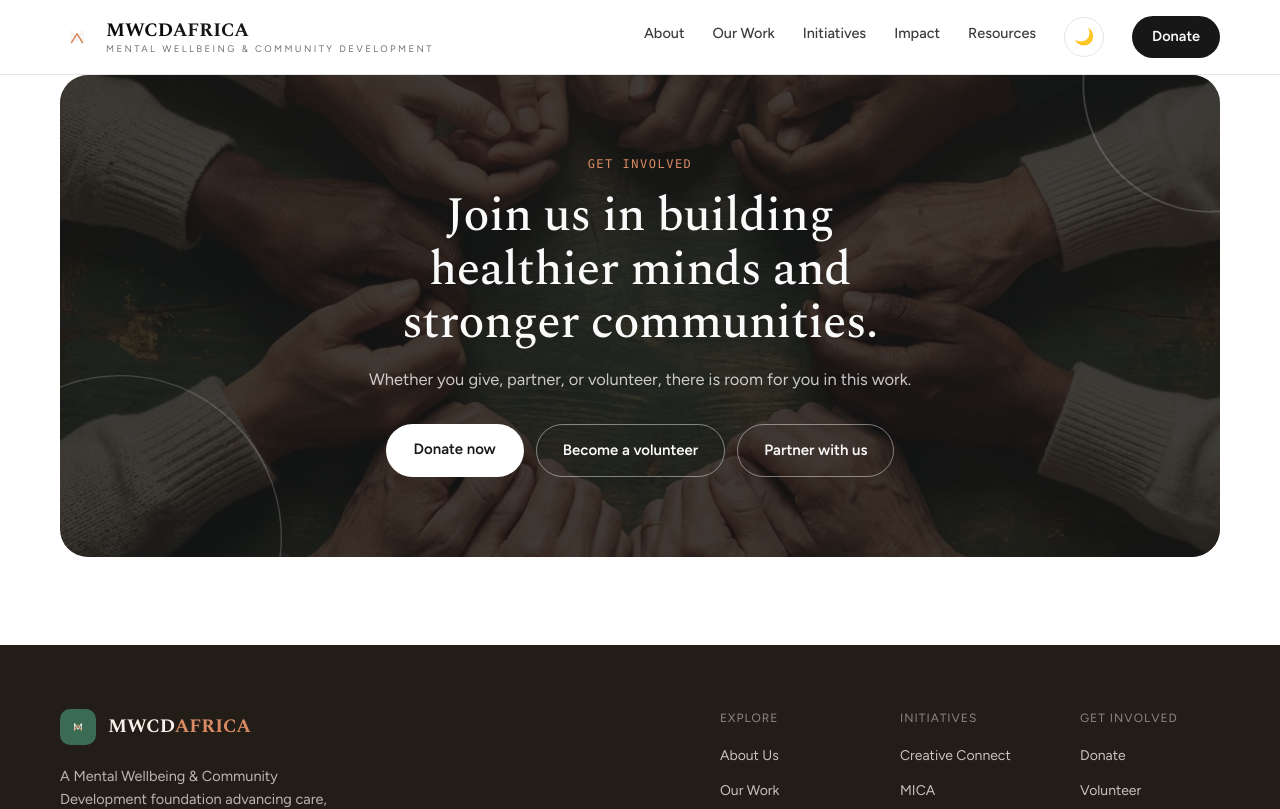
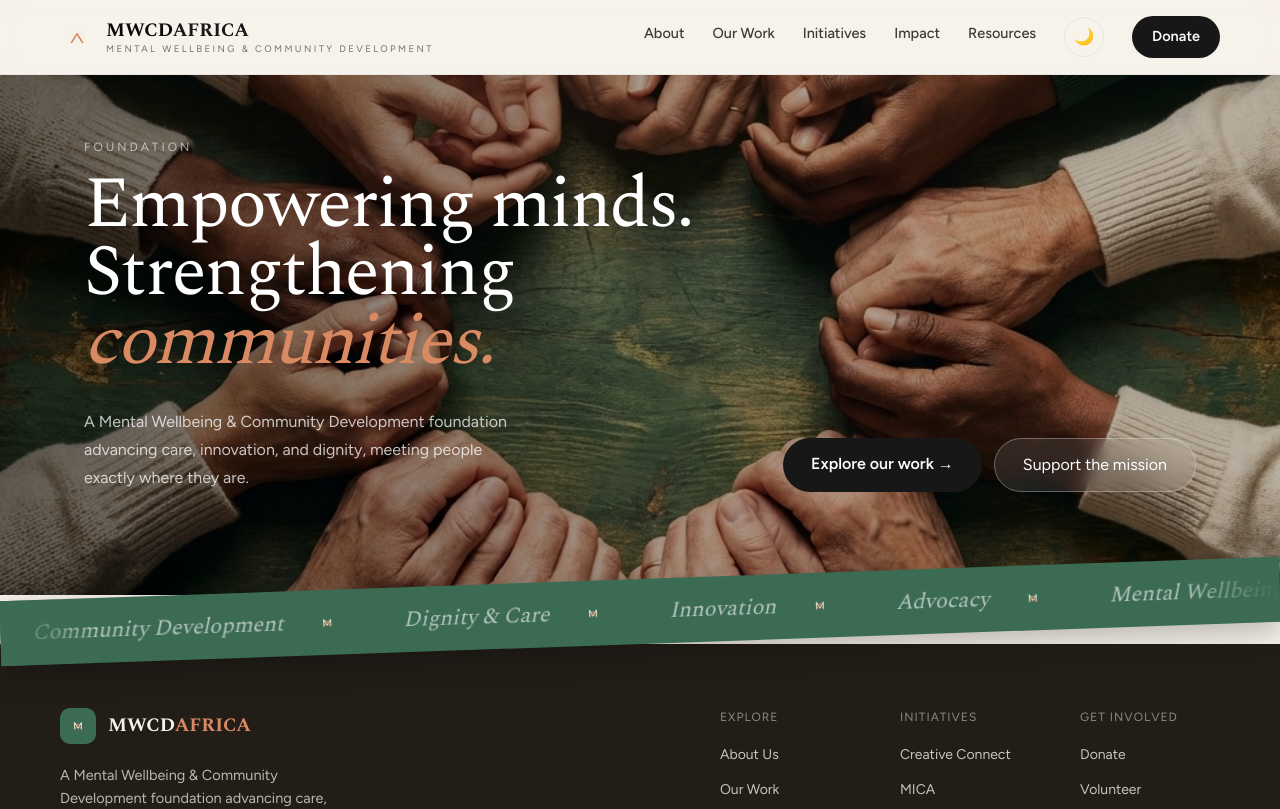
Before and after one commit to Davcid1572/mwcdafrica, a Next.js app: page / in a window 1280 px wide. Shown: the top 809 px of the page. Built offline with nearby package versions, Linux system fonts and the light colour scheme.

Commit message:
feat: add Hero and MissionMarquee components, update globals.css styles

```diff
--- a/src/app/globals.css
+++ b/src/app/globals.css
@@ -13,7 +13,7 @@
   --accent: oklch(0.97 0 0);
   --accent-light: #d98a63;
   --border: oklch(0.922 0 0);
-  --background: oklch(1 0 0);
+  --background: #f7f2ea;
   --foreground: oklch(0.145 0 0);
   --card: oklch(1 0 0);
   --card-foreground: oklch(0.145 0 0);
@@ -144,3 +144,21 @@ body {
     @apply font-sans;
   }
 }
+
+@keyframes marquee {
+  from {
+    transform: translateX(0);
+  }
+
+  to {
+    transform: translateX(-33.333%);
+  }
+}
+
+.animate-marquee {
+  animation: marquee 40s linear infinite;
+}
+
+.animate-marquee:hover {
+  animation-play-state: paused;
+}
--- a/src/app/layout.tsx
+++ b/src/app/layout.tsx
@@ -4,6 +4,12 @@ import { cn } from "@/lib/utils";
 import "./globals.css";
 
 const figtree = Figtree({ subsets: ["latin"], variable: "--font-sans" });
+
+export const metadata = {
+  title: "MWCD AFRICA",
+  description:
+    "MWCD AFRICA is a Mental Wellbeing & Community Development foundation advancing care, innovation, and dignity — meeting people exactly where they are.",
+};
 
 const spectral = Spectral({
   subsets: ["latin"],
--- a/src/app/page.tsx
+++ b/src/app/page.tsx
@@ -1,5 +1,6 @@
 "use client";
-import { CtaBand } from "@/layout/CtaBand";
+import { Hero } from "@/components/sections/home/Hero";
+import { MissionMarquee } from "@/components/sections/home/MissionMarquee";
 import Footer from "@/layout/Footer";
 import Header from "@/layout/Header";
 
@@ -7,7 +8,8 @@ const page = () => {
   return (
     <div>
       <Header />
-      <CtaBand />
+      <Hero />
+      <MissionMarquee />
       <Footer />
     </div>
   );
--- /dev/null
+++ b/src/components/sections/home/Hero.tsx
@@ -0,0 +1,82 @@
+import Image from "next/image";
+import Link from "next/link";
+
+export function Hero() {
+  return (
+    <section>
+      <div className="relative overflow-hidden min-h-[420px] lg:min-h-[520px]">
+        {/* Background Image */}
+        <Image
+          src="/images/home/hero-hands.png"
+          alt=""
+          fill
+          className="object-cover object-center"
+        />
+
+        {/* Dark Overlay */}
+        <div className="absolute inset-0 bg-gradient-to-r from-black/60 via-black/35 to-black/25" />
+
+        {/* Content */}
+        <div className="relative max-w-[1240px] mx-auto z-10 flex h-full items-end">
+          <div className="w-full p-8 sm:p-12 lg:p-16">
+            {/* Eyebrow */}
+            <p className="mb-4 text-xs uppercase tracking-[0.25em] text-white/60">
+              Foundation
+            </p>
+
+            {/* Heading */}
+            <h2 className="font-serif text-white text-[42px] sm:text-[56px] lg:text-[72px] leading-[0.95] tracking-[-2px]">
+              Empowering minds.
+              <br />
+              Strengthening
+              <br />
+              <span className="italic font-light text-accent-light">
+                communities.
+              </span>
+            </h2>
+
+            {/* Paragraph + Buttons */}
+            <div className="mt-8 flex flex-col gap-6 lg:flex-row lg:items-end lg:justify-between">
+              {/* Paragraph */}
+              <p className="max-w-md text-[16px] leading-7 text-white/75">
+                A Mental Wellbeing &amp; Community Development foundation
+                advancing care, innovation, and dignity, meeting people exactly
+                where they are.
+              </p>
+
+              {/* Buttons */}
+              <div className="flex flex-wrap gap-3 lg:flex-nowrap">
+                <Link
+                  href="/about"
+                  className="
+    rounded-full
+    bg-primary
+    px-7
+    py-3.5
+    font-semibold
+    text-primary-foreground
+    whitespace-nowrap
+    transition-all
+    duration-300
+    hover:bg-primary-hover
+    hover:-translate-y-0.5
+    hover:shadow-lg
+  "
+                >
+                  Explore our work &rarr;
+                </Link>
+
+                <Link
+                  href="/donate"
+                  className="rounded-full border border-white/30 bg-white/10 px-7 py-3.5 text-white whitespace-nowrap backdrop-blur-sm transition hover:bg-white/20"
+                >
+                  Support the mission
+                </Link>
+              </div>
+            </div>
+          </div>
+        </div>
+      </div>
+    </section>
+  );
+}
--- /dev/null
+++ b/src/components/sections/home/MissionMarquee.tsx
@@ -0,0 +1,38 @@
+import Image from "next/image";
+
+const items = [
+  "Community Development",
+  "Dignity & Care",
+  "Innovation",
+  "Advocacy",
+  "Mental Wellbeing",
+];
+
+const repeatedItems = [...items, ...items, ...items];
+
+export function MissionMarquee() {
+  return (
+    <section className="relative z-20 -mt-4 hidden overflow-hidden -rotate-2 bg-[#3C6B54] py-4 shadow-[0_10px_30px_rgba(0,0,0,0.25)] md:block">
+      {/* Left Fade */}
+      <div className="pointer-events-none absolute left-0 top-0 z-10 h-full w-24 bg-gradient-to-r from-[#3C6B54] to-transparent" />
+
+      {/* Right Fade */}
+      <div className="pointer-events-none absolute right-0 top-0 z-10 h-full w-24 bg-gradient-to-l from-[#3C6B54] to-transparent" />
+
+      {/* Marquee */}
+      <div className="flex w-max animate-marquee whitespace-nowrap">
+        {repeatedItems.map((item, index) => (
+          <div key={index} className="mx-8 flex items-center gap-8">
+            <span className="font-serif text-[22px] italic text-white/60">
+              {item}
+            </span>
+
+            <span className="flex items-center justify-center w-6 h-6 rounded-lg bg-[#3C6B54] shrink-0">
+              <Image src="/brand/logo-mark.png" alt="" width={22} height={22} />
+            </span>
+          </div>
+        ))}
+      </div>
+    </section>
+  );
+}
--- a/src/layout/CtaBand.tsx
+++ /dev/null
@@ -1,88 +0,0 @@
-import Image from "next/image";
-import Link from "next/link";
-
-export function CtaBand() {
-  return (
-    <section className="max-w-[1240px] mx-auto px-5 sm:px-10 pb-14 sm:pb-22">
-      <div className="relative overflow-hidden rounded-[28px] px-7 sm:px-16 py-11 sm:py-20 text-center min-h-[420px] flex items-center">
-        {/* Background photo, fills the card edge-to-edge, responsive at every size */}
-        <Image
-          src="/images/home/hero-hands.png"
-          alt=""
-          fill
-          className="object-cover object-center"
-        />
-
-        {/* Tint so the green brand color still reads through, and text stays legible */}
-        <div className="absolute inset-0 bg-primary/82" />
-
-        {/* decorative arcs, unchanged */}
-        <svg
-          viewBox="0 0 600 600"
-          aria-hidden="true"
-          className="absolute -left-40 -bottom-50 w-[440px] h-[440px] opacity-18 pointer-events-none text-primary-foreground"
-        >
-          <circle
-            cx="300"
-            cy="300"
-            r="220"
-            fill="none"
-            stroke="currentColor"
-            strokeWidth="2"
-            strokeDasharray="1040 340"
-            transform="rotate(-120 300 300)"
-          />
-        </svg>
-        <svg
-          viewBox="0 0 600 600"
-          aria-hidden="true"
-          className="absolute -right-45 -top-45 w-[380px] h-[380px] opacity-18 pointer-events-none text-accent"
-        >
-          <circle
-            cx="300"
-            cy="300"
-            r="200"
-            fill="none"
-            stroke="currentColor"
-            strokeWidth="3"
-            strokeDasharray="900 320"
-            transform="rotate(60 300 300)"
-          />
-        </svg>
-
-        <div className="relative z-10 max-w-[640px] mx-auto text-primary-foreground">
-          <p className="font-mono text-[12px] tracking-[1.5px] uppercase text-accent-light mb-4">
-            Get involved
-          </p>
-          <h2 className="font-serif font-medium text-[28px] sm:text-[48px] leading-[1.12] tracking-[-0.4px] mb-4 text-balance">
-            Join us in building healthier minds and stronger communities.
-          </h2>
-          <p className="text-[16.5px] leading-[1.6] text-primary-foreground/78 mb-8">
-            Whether you give, partner, or volunteer, there is room for you in
-            this work.
-          </p>
-          <div className="flex flex-wrap gap-3 justify-center">
-            <Link
-              href="/donate"
-              className="bg-background text-primary font-semibold text-[15px] px-7 py-3.5 rounded-full hover:-translate-y-0.5 transition-transform"
-            >
-              Donate now
-            </Link>
-            <Link
-              href="/volunteer"
-              className="border border-primary-foreground/45 text-primary-foreground font-semibold text-[15px] px-6.5 py-3.5 rounded-full hover:bg-primary-foreground/12 transition-colors"
-            >
-              Become a volunteer
-            </Link>
-            <Link
-              href="/partners"
-              className="border border-primary-foreground/45 text-primary-foreground font-semibold text-[15px] px-6.5 py-3.5 rounded-full hover:bg-primary-foreground/12 transition-colors"
-            >
-              Partner with us
-            </Link>
-          </div>
-        </div>
-      </div>
-    </section>
-  );
-}
```
